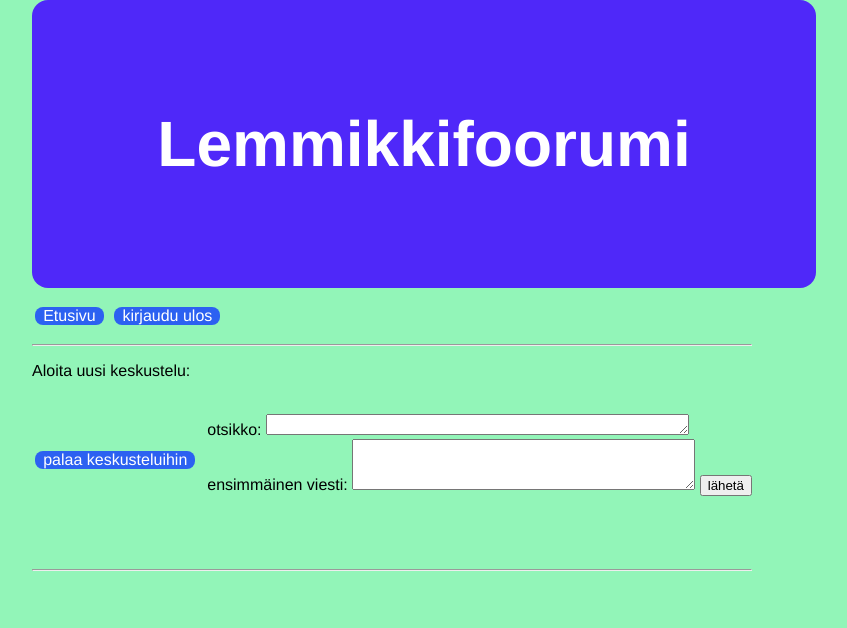
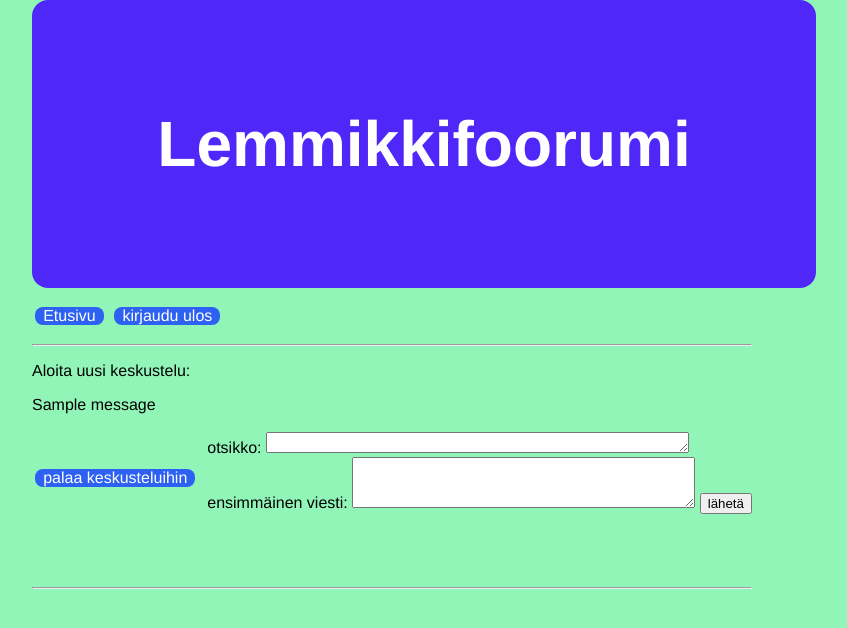
Before and after one commit to Doubleneck/tietokantasovellus2021, a Flask app: page /1/newtopic in a window 1280 px wide. Shown: the top 628 px of the page, without its empty margins (248-1095 px from the left). Run offline with Flask 2, Linux system fonts and the light colour scheme; one stand-in notice (Sample message) is shown.

Commit message:
validations and flash() for messages, topics, message & topic edit functions

```diff
--- a/routes.py
+++ b/routes.py
@@ -73,7 +73,7 @@ def admin_page():
         if users.is_admin():
             return render_template("admin.html", users=users_list, pusers=pusers_list)
         else:
-            return render_template("error.html", message="Ei oikeutta nähdä sivua")
+            return "Ei oikeutta nähdä sivua"
     except:
         return "Not allowed"
 
@@ -134,9 +134,17 @@ def add_newtopic(topicarea_id):
         if request.method == "POST":
             name = request.form["title"]
             message_content = request.form["content"]
-            user_id = users.user_id()
-            topic_id = messages.add_newtopic (topicarea_id, user_id,name, message_content)
-            return redirect("/"+str(topicarea_id)+"/"+str(topic_id))
+            if utils.validate_topic(name):
+                if utils.validate_message(message_content):
+                    user_id = users.user_id()
+                    topic_id = messages.add_newtopic (topicarea_id, user_id,name, message_content)
+                    return redirect("/"+str(topicarea_id)+"/"+str(topic_id))
+                else:
+                    flash("Sallittu viestin koko on 3-200 merkkiä","error")
+                return redirect(request.referrer)
+            else:
+                flash("Keskusteluotsikon sallittu koko on 10-70 merkkiä","error")
+                return redirect(request.referrer)
     except:
         return "Not allowed"
 
@@ -158,8 +166,12 @@ def add_newmessage(topicarea_id,topic_id):
     try:
         content = request.form["content"]
         user_id=users.user_id()
-        messages.new_message(topic_id,content,user_id)
-        return redirect("/"+str(topicarea_id)+"/"+str(topic_id))
+        if utils.validate_message(content):
+            messages.new_message(topic_id,content,user_id)
+            return redirect("/"+str(topicarea_id)+"/"+str(topic_id))
+        else:
+            flash("Sallittu viestin koko on 3-200 merkkiä","error")
+            return redirect(request.referrer)
     except:
         return "Not allowed"
 
@@ -174,8 +186,12 @@ def delete_topic(topicarea_id,topic_id):
 def edit_topic(topicarea_id,topic_id):
     '''edit topic = messages title (owner or admin)'''
     content=request.form["content"]
-    messages.edit_topic(topic_id, content)
-    return redirect("/"+str(topicarea_id)+"/"+str(topic_id))
+    if utils.validate_topic(content):
+        messages.edit_topic(topic_id, content)
+        return redirect("/"+str(topicarea_id)+"/"+str(topic_id))
+    else:
+        flash("Keskusteluotsikon sallittu koko on 10-70 merkkiä","error")
+        return redirect(request.referrer)
 
 @app.route("/<int:topicarea_id>/<int:topic_id>/<int:message_id>", methods=["POST"])
 def delete_message (topicarea_id,topic_id,message_id):
@@ -191,13 +207,18 @@ def edit_message (topicarea_id,topic_id,message_id):
     try:
         if messages.is_messageowner(message_id) or users.is_admin():
             new_content = request.form["content"]
-            messages.edit_message(message_id,new_content)
+            if utils.validate_message(new_content):
+                messages.edit_message(message_id,new_content)
+            else:
+                flash("Sallittu viestin koko on 3-200 merkkiä","error")
+                return redirect(request.referrer)
         return redirect("/"+str(topicarea_id)+"/"+str(topic_id))
     except:
         return "Not allowed"
 
 @app.route("/<int:topicarea_id>/<int:topic_id>/result/")
 def result(topicarea_id,topic_id):
+    '''search function'''
     try:
         query = request.args["query"]
         sql = ("SELECT created_at, topics_id, U.username, content FROM messages M, Users U "
--- a/templates/newtopic.html
+++ b/templates/newtopic.html
@@ -8,6 +8,11 @@
 
 
 <p>Aloita uusi keskustelu: </p>
+{% with messages = get_flashed_messages(with_categories=true) %}
+{% for category, message in messages %}
+  <div class="{{ category }}">{{ message }}</div>
+{% endfor %}
+{% endwith %}
 <br>
 <form action="/{{ topicareaid }}/newtopic" method="POST">
   otsikko: <textarea name="title" rows="1" cols="50"></textarea><br>
--- a/templates/topic.html
+++ b/templates/topic.html
@@ -15,6 +15,7 @@
 
 <hr>
 {% if session.access_level == "admin" or  topicuserid==session.user_id %}
+
 <br>
 <form action="/{{ topicareaid }}/{{ topicid }}/edit" method="POST">
   <textarea name="content" rows="2" cols="40">{{ topicname }}</textarea>
@@ -39,6 +40,11 @@
   <input type="submit" value="Kirjoita uusi viesti">
 </form>
 <hr>
+{% with messages = get_flashed_messages(with_categories=true) %}
+{% for category, message in messages %}
+  <div class="{{ category }}">{{ message }}</div>
+{% endfor %}
+{% endwith %}
 <h2>VIESTIT:</h2>
 
 {% for message in messages %}<br>
--- a/utils.py
+++ b/utils.py
@@ -8,3 +8,9 @@ def validate_username(content):
 def validate_password(content):
     if re.match("^[a-zA-Z0-9]+$", content) and len(content)>=6:
         return True
+
+def validate_message(content):
+    return len(content)>=3 and len(content)<=200
+
+def validate_topic(content):
+    return len(content)>=10 and len(content)<=70
```
